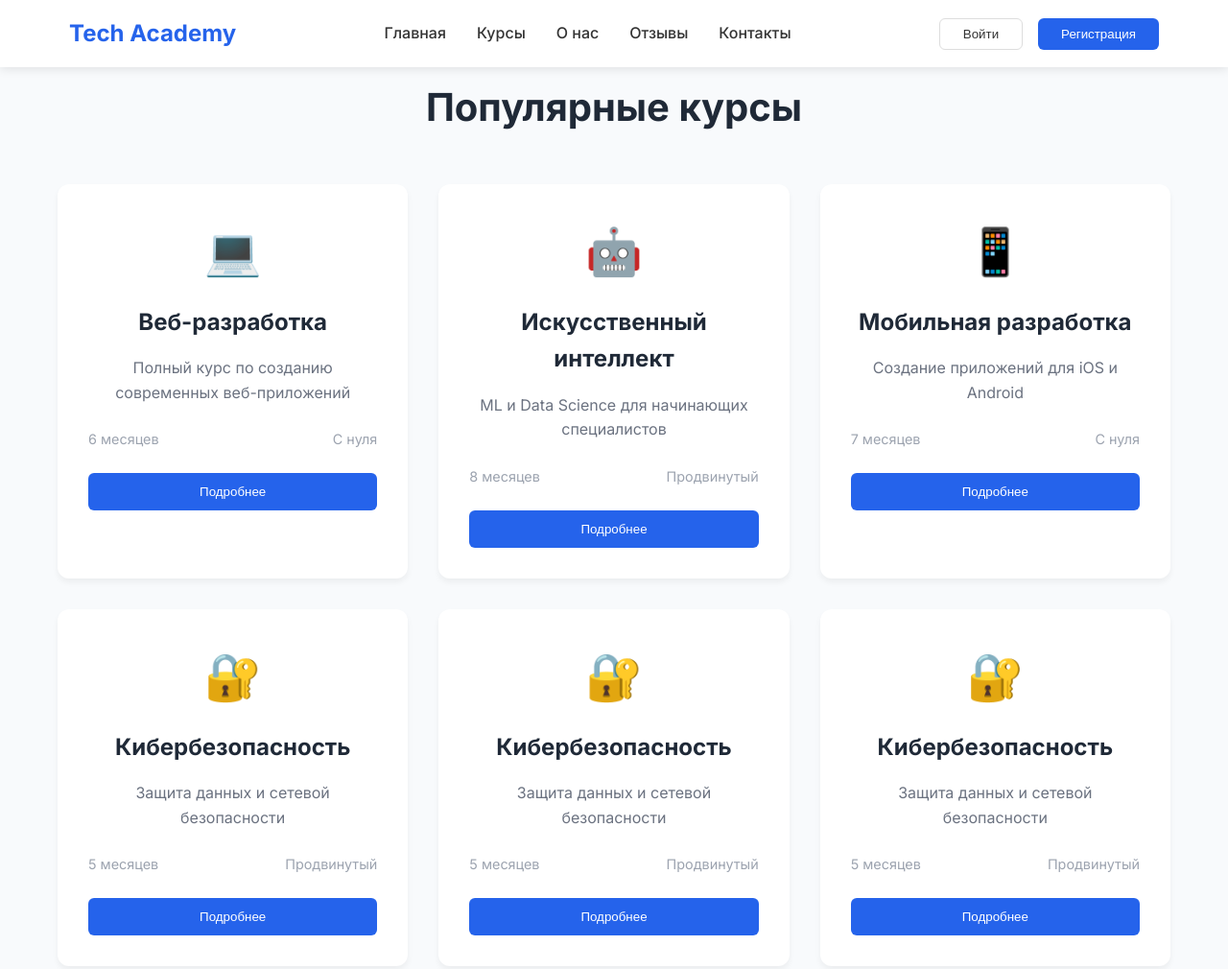
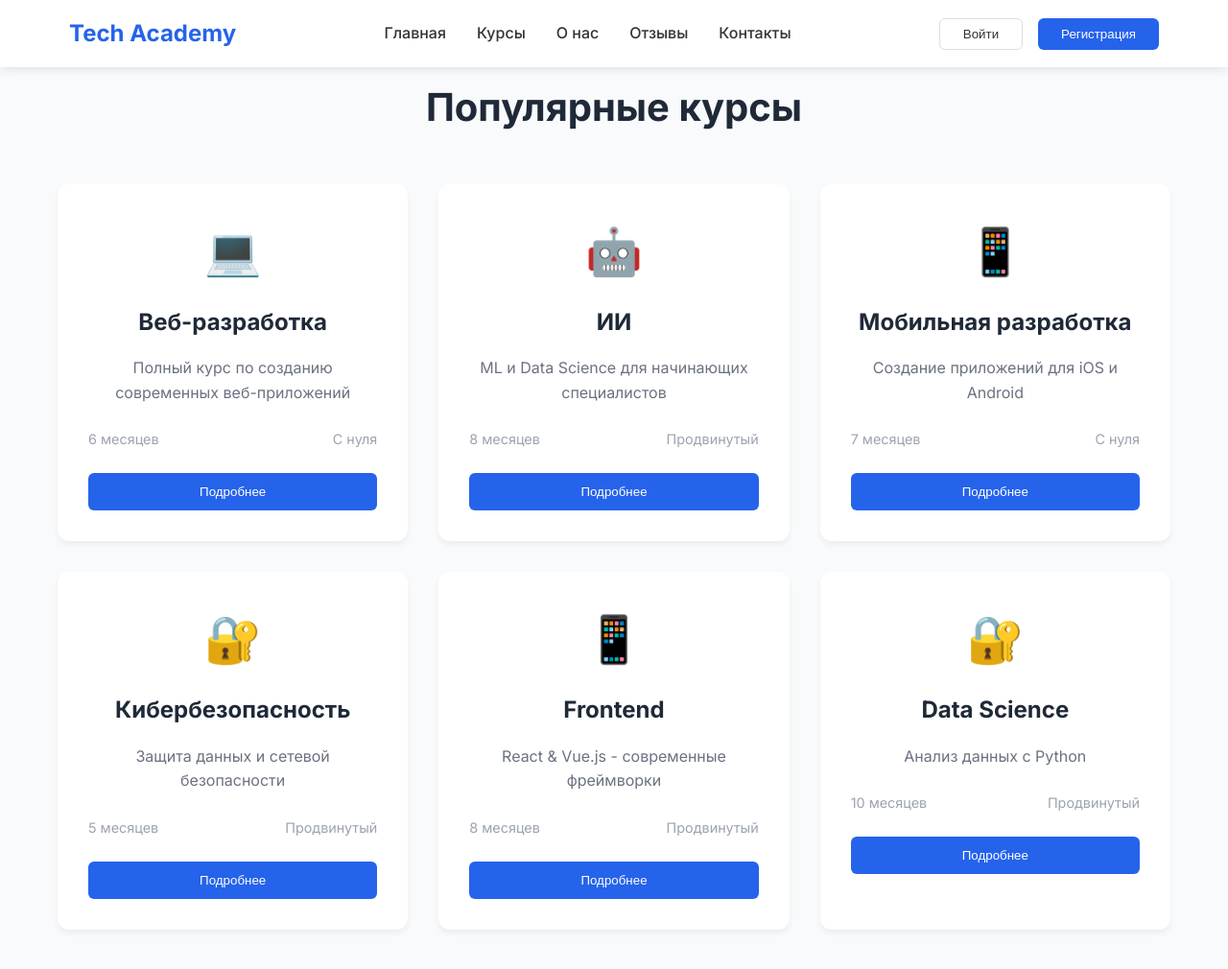
Before and after one commit to llerqw/tech-academy, a plain HTML site: page courses.html in a window 1280 px wide. Shown: the top 1010 px of the page at 96% size. Drawn offline with Linux system fonts and the light colour scheme; files that its build step writes are made by us from their sources; a script that the page names is missing.

Commit message:
Исправлены карточки курсов

```diff
--- a/courses.html
+++ b/courses.html
@@ -51,7 +51,7 @@
 
                 <div class="course-card">
                     <div class="course-icon">🤖</div>
-                    <h3>Искусственный интеллект</h3>
+                    <h3>ИИ</h3>
                     <p>ML и Data Science для начинающих специалистов</p>
                     <div class="course-info">
                         <span>8 месяцев</span>
@@ -82,21 +82,21 @@
                     <button class="btn-course">Подробнее</button>
                 </div>
                 <div class="course-card">
-                    <div class="course-icon">🔐</div>
-                    <h3>Кибербезопасность</h3>
-                    <p>Защита данных и сетевой безопасности</p>
+                    <div class="course-icon">📱</div>
+                    <h3>Frontend</h3>
+                    <p>React & Vue.js - современные фреймворки</p>
                     <div class="course-info">
-                        <span>5 месяцев</span>
+                        <span>8 месяцев</span>
                         <span>Продвинутый</span>
                     </div>
                     <button class="btn-course">Подробнее</button>
                 </div>
                 <div class="course-card">
                     <div class="course-icon">🔐</div>
-                    <h3>Кибербезопасность</h3>
-                    <p>Защита данных и сетевой безопасности</p>
+                    <h3>Data Science</h3>
+                    <p>Анализ данных с Python</p>
                     <div class="course-info">
-                        <span>5 месяцев</span>
+                        <span>10 месяцев</span>
                         <span>Продвинутый</span>
                     </div>
                     <button class="btn-course">Подробнее</button>
```
